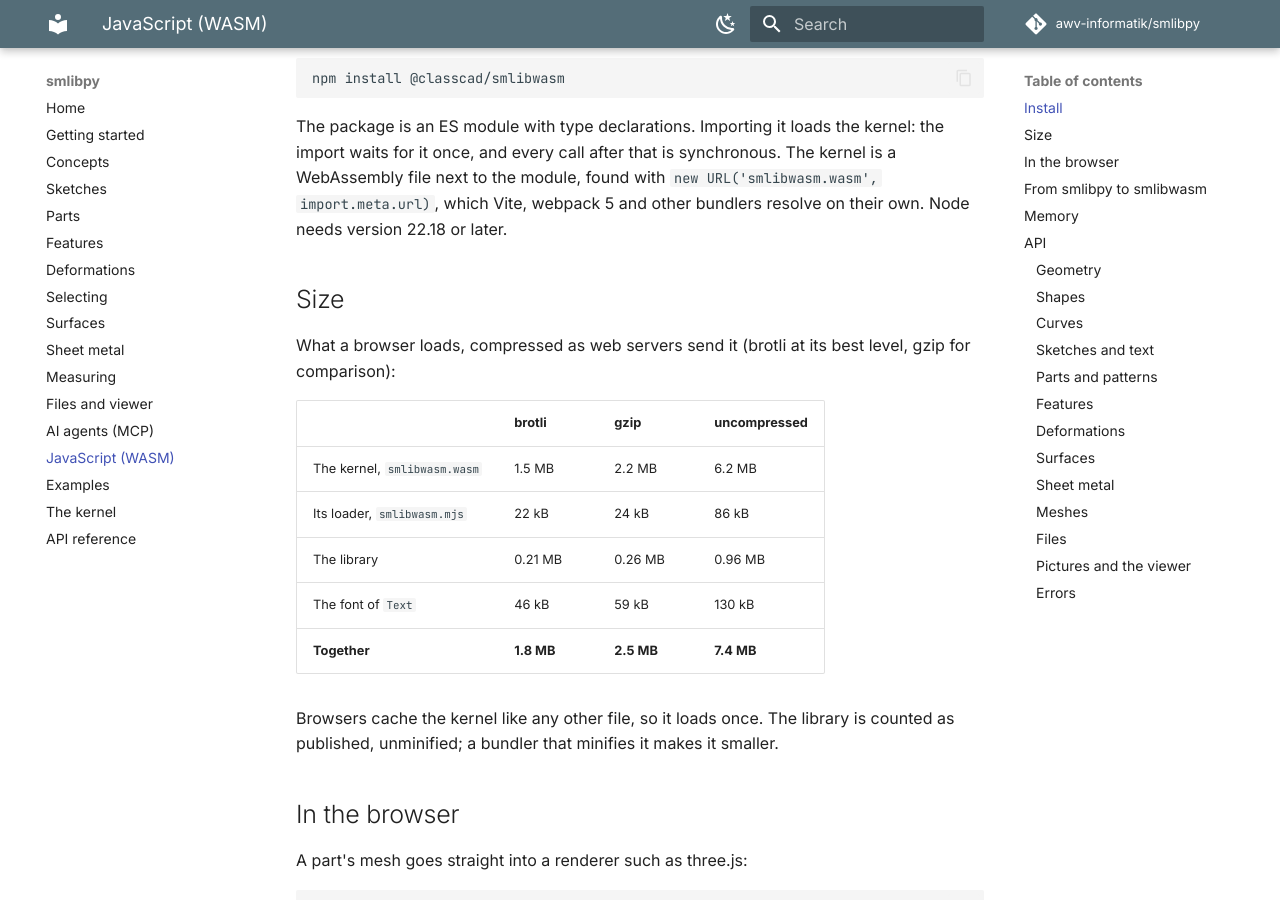
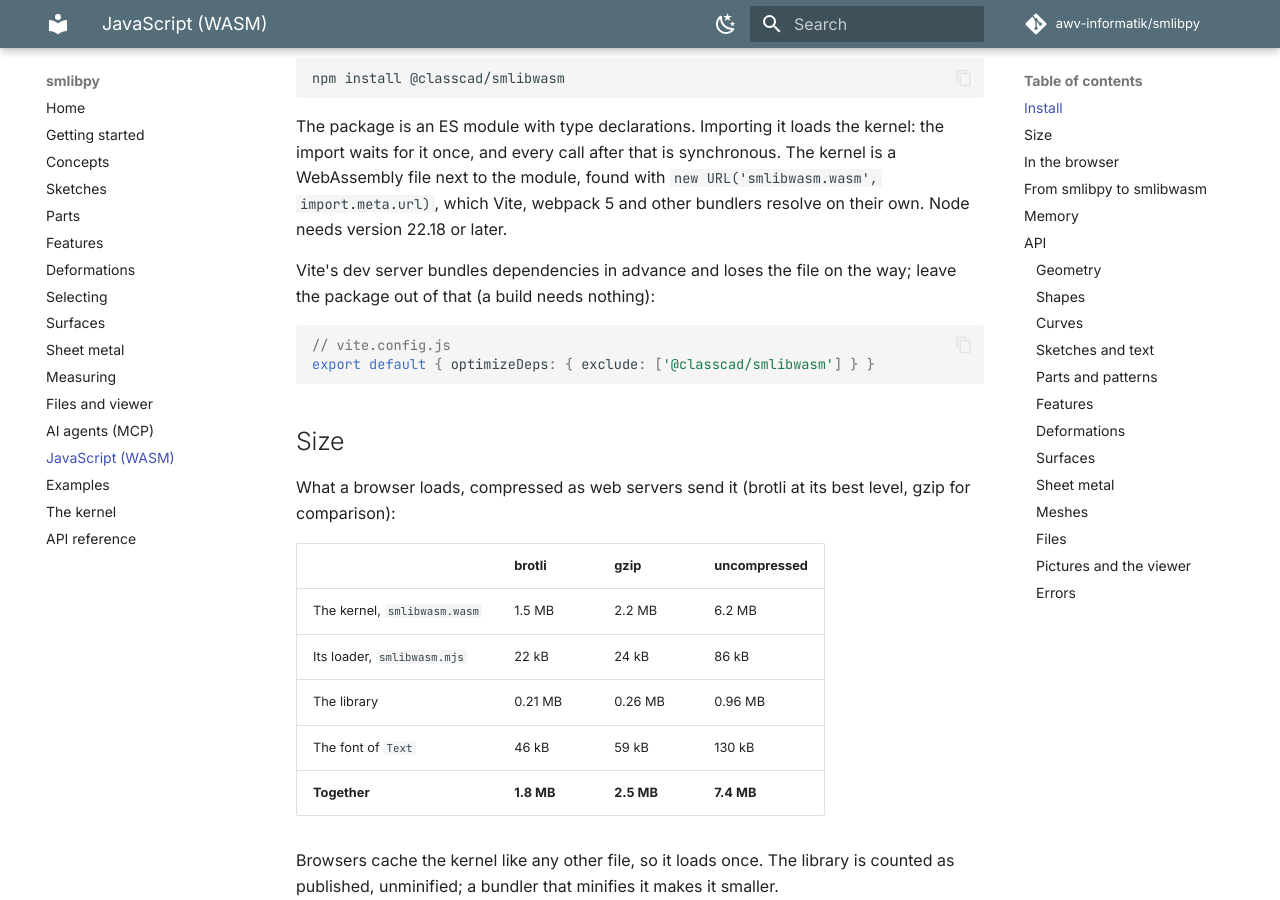
Before and after one commit to abernier/smlibpy, an MkDocs documentation site: the page built from docs/javascript.md, in a window 1280 px wide and 900 px high, scrolled down 504 px. Built offline with MkDocs 1.6.1 and Material for MkDocs 9.7.7, drawn with Linux system fonts in a browser that asks for light colours; comment, search, counter and statistics services are not loaded.

Commit message:
Docs: Vite's dev server needs the package left out of its dependency bundling

````diff
--- a/docs/javascript.md
+++ b/docs/javascript.md
@@ -25,6 +25,14 @@ The package is an ES module with type declarations. Importing it loads the kerne
 waits for it once, and every call after that is synchronous. The kernel is a WebAssembly file
 next to the module, found with `new URL('smlibwasm.wasm', import.meta.url)`, which Vite, webpack 5
 and other bundlers resolve on their own. Node needs version 22.18 or later.
+
+Vite's dev server bundles dependencies in advance and loses the file on the way; leave the package
+out of that (a build needs nothing):
+
+```js
+// vite.config.js
+export default { optimizeDeps: { exclude: ['@classcad/smlibwasm'] } }
+```
 
 ## Size
 
````
Also changed, not shown: js/README.md (+2 -1 lines).
